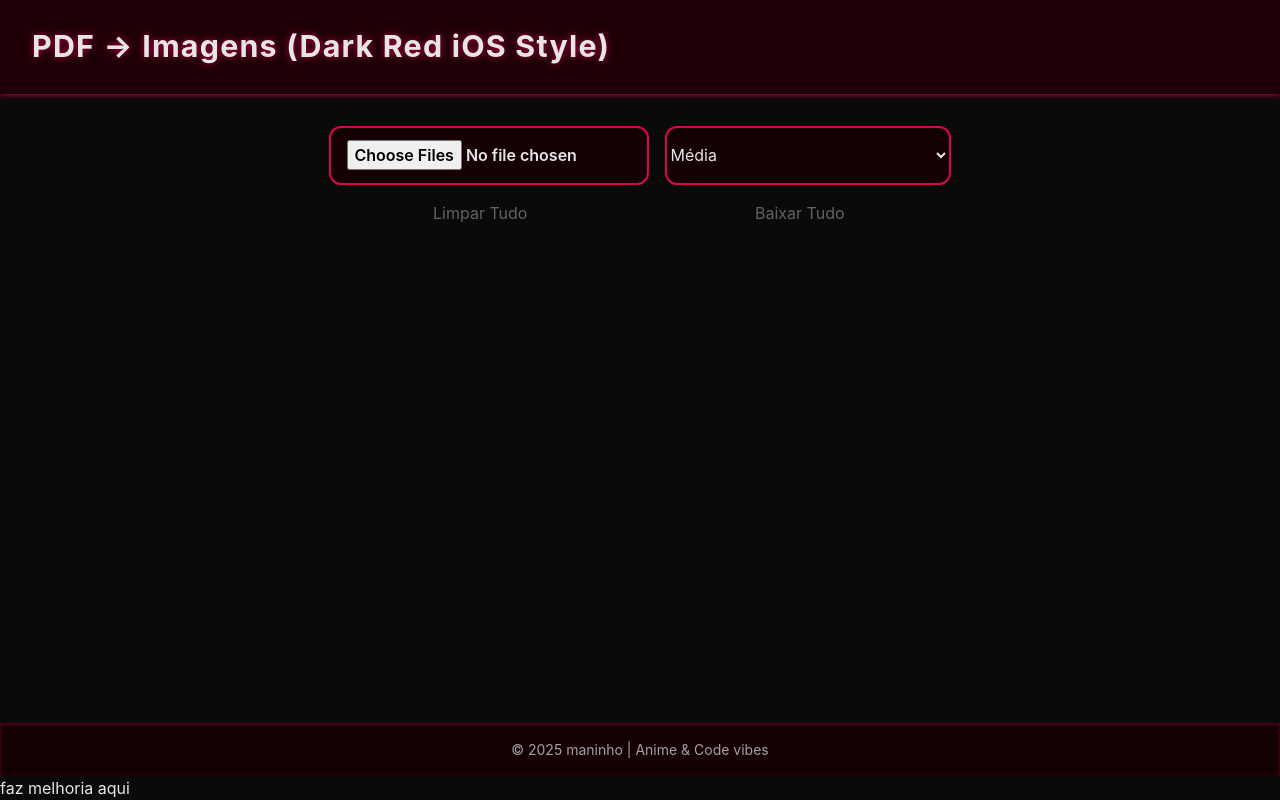
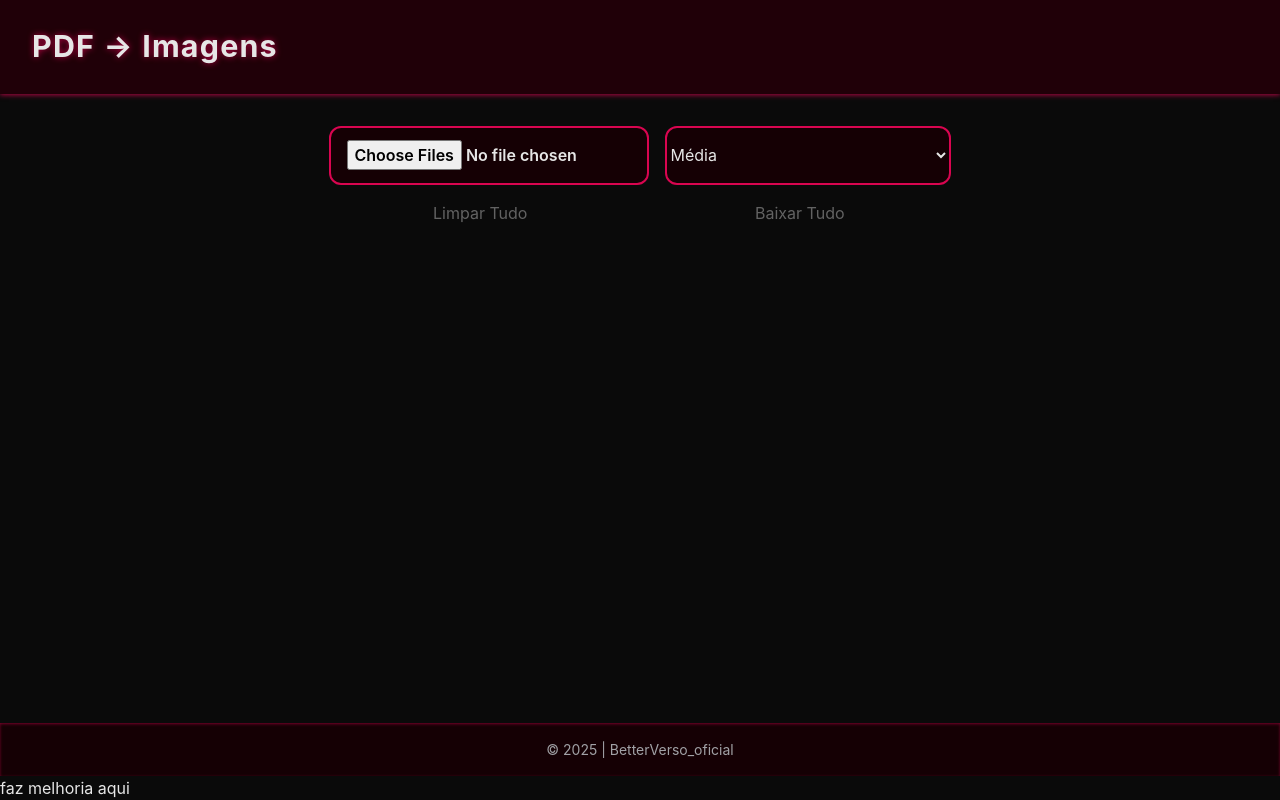
Before and after one commit to CORINGA88hacker/test, a plain HTML site: page index.html in a window 1280 px wide. Drawn offline with nearby package versions, Linux system fonts and the light colour scheme; some packages are replaced by stand-ins of ours; a script that the page names is missing; a web font is replaced by a local one.

Commit message:
Update index.html

```diff
--- a/index.html
+++ b/index.html
@@ -3,7 +3,7 @@
 <head>
   <meta charset="UTF-8" />
   <meta name="viewport" content="width=device-width, initial-scale=1" />
-  <title>PDF → Imagens (Dark Red iOS Style)</title>
+  <title>PDF → Imagens</title>
 
   <!-- Tailwind CSS CDN -->
   <script src="https://cdn.tailwindcss.com"></script>
@@ -203,7 +203,7 @@
 <body>
 
 <header>
-  <h1>PDF → Imagens (Dark Red iOS Style)</h1>
+  <h1>PDF → Imagens</h1>
 </header>
 
 <main>
@@ -238,7 +238,7 @@
 </main>
 
 <footer>
-  &copy; 2025 maninho | Anime & Code vibes
+  &copy; 2025 | BetterVerso_oficial
 </footer>
 
 <!-- Bibliotecas JS -->
```
